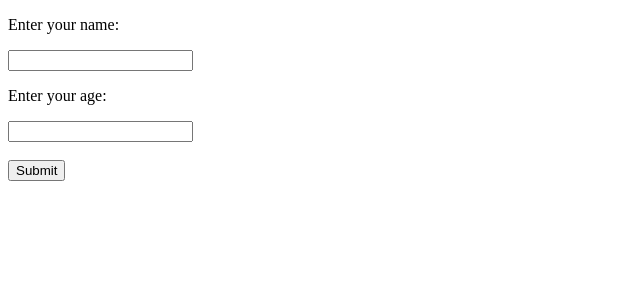
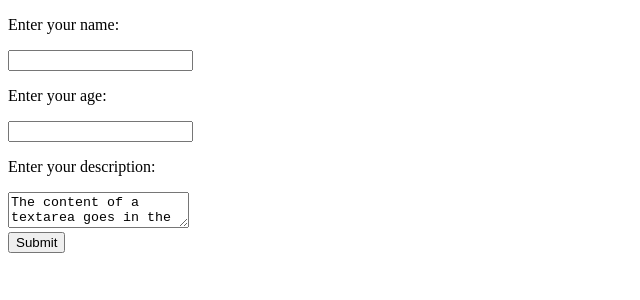
Before and after one commit to thanhpham091790/reactjs, a React (Create React App) app in the folder myfirstreact/: page / in a window 1280 px wide. Shown: the top 300 px of the page, without its empty margins (0-640 px from the left). Built offline with nearby package versions, Linux system fonts and the light colour scheme.

Commit message:
Textarea element in React is slightly different from ordinary HTML

```diff
--- a/myfirstreact/src/index.js
+++ b/myfirstreact/src/index.js
@@ -7,7 +7,8 @@ class MyForm extends React.Component{
         this.state = {
             username: "",
             age: null,
-            errormessage: ""
+            errormessage: "",
+            description: "The content of a textarea goes in the value attribute"
         }
     }
     mySubmitHandler = (event) => {
@@ -42,7 +43,9 @@ class MyForm extends React.Component{
                 <input type="text" name="username" onChange={this.myChangeHandler} />
                 <p>Enter your age:</p>
                 <input type="text" name="age" onChange={this.myChangeHandler} /><br />
-                {this.state.errormessage}<br />
+                {this.state.errormessage}
+                <p>Enter your description:</p>
+                <textarea value={this.state.description} /><br />
                 <input type="submit" />
             </form>
         );
```
